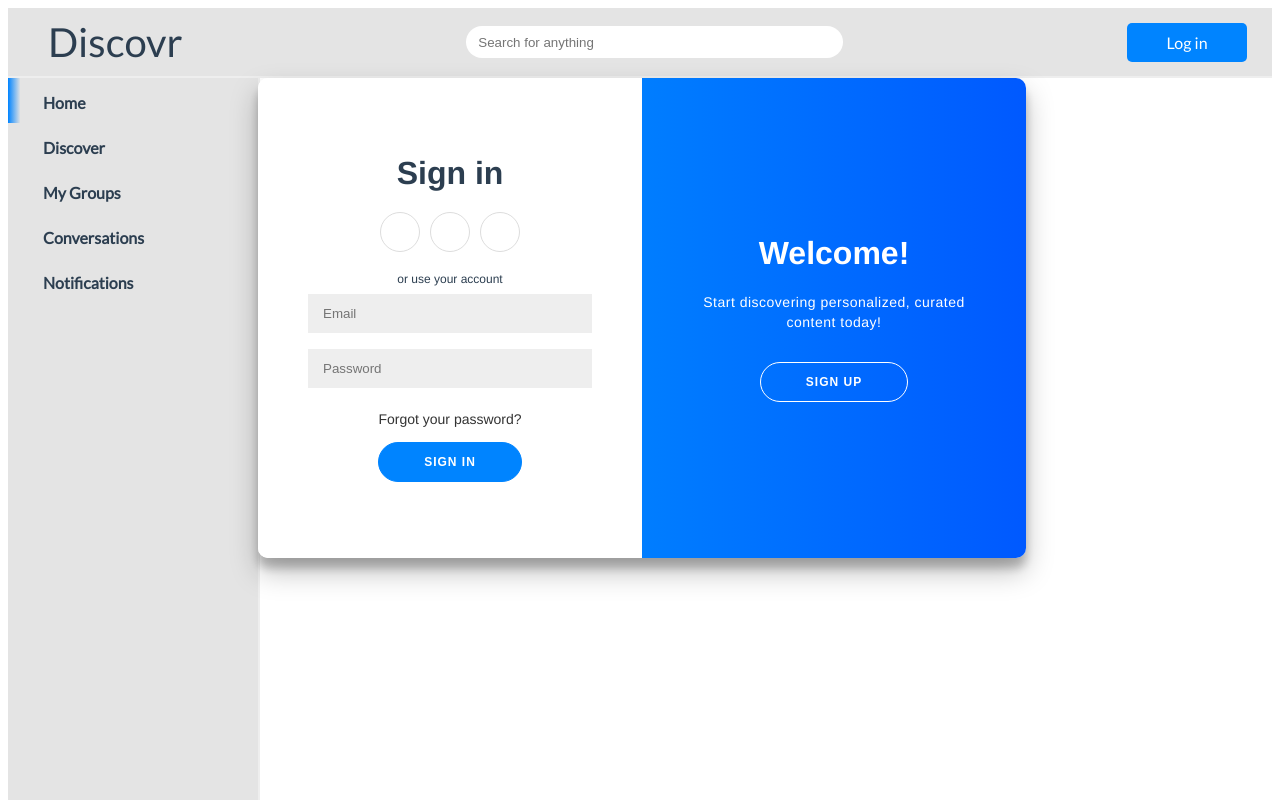
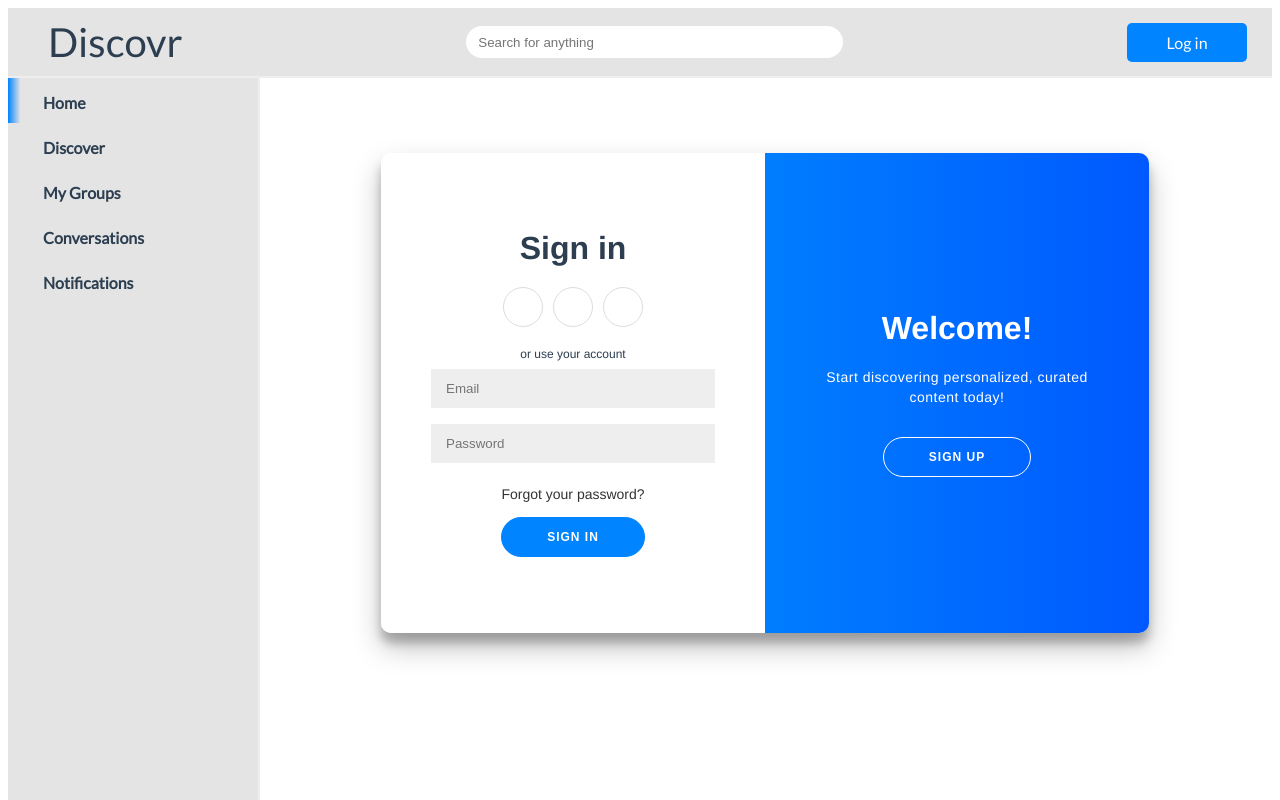
Before and after one commit to nicholascarlin/Discovr, a Vue app in the folder website/: page / in a window 1280 px wide. Both pictures are taken after a click on the element "Log in". Built offline with nearby package versions, Linux system fonts and the light colour scheme.

Commit message:
Finished-ish login/su page. Placement still weird

```diff
--- a/website/src/components/Login.vue
+++ b/website/src/components/Login.vue
@@ -24,8 +24,8 @@
                     <a href="#" class="social"><i class="fab fa-linkedin-in"></i></a>
                 </div>
                 <span>or use your account</span>
-                <input type="email" placeholder="Email" />
-                <input type="password" placeholder="Password" />
+                <input class="su-input-box" type="email" placeholder="Email" />
+                <input class="su-input-box" type="password" placeholder="Password" />
                 <a href="#">Forgot your password?</a>
                 <button>Sign In</button>
             </form>
@@ -87,6 +87,11 @@ body {
 	margin: -20px 0 50px;
 }
 
+.container {
+    position: absolute;
+    margin: 0 auto;
+    margin-top: 75px;
+}
 
 
 .su-input-box:focus {
```
